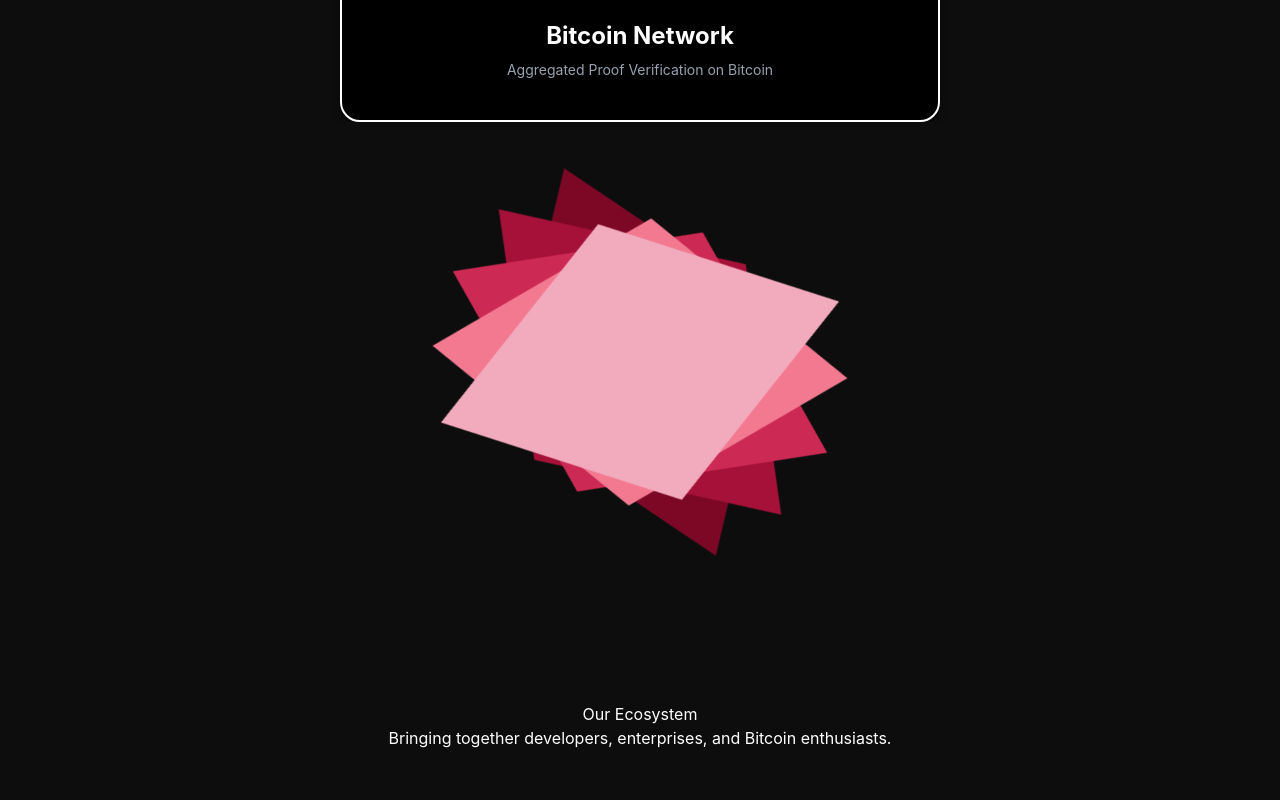
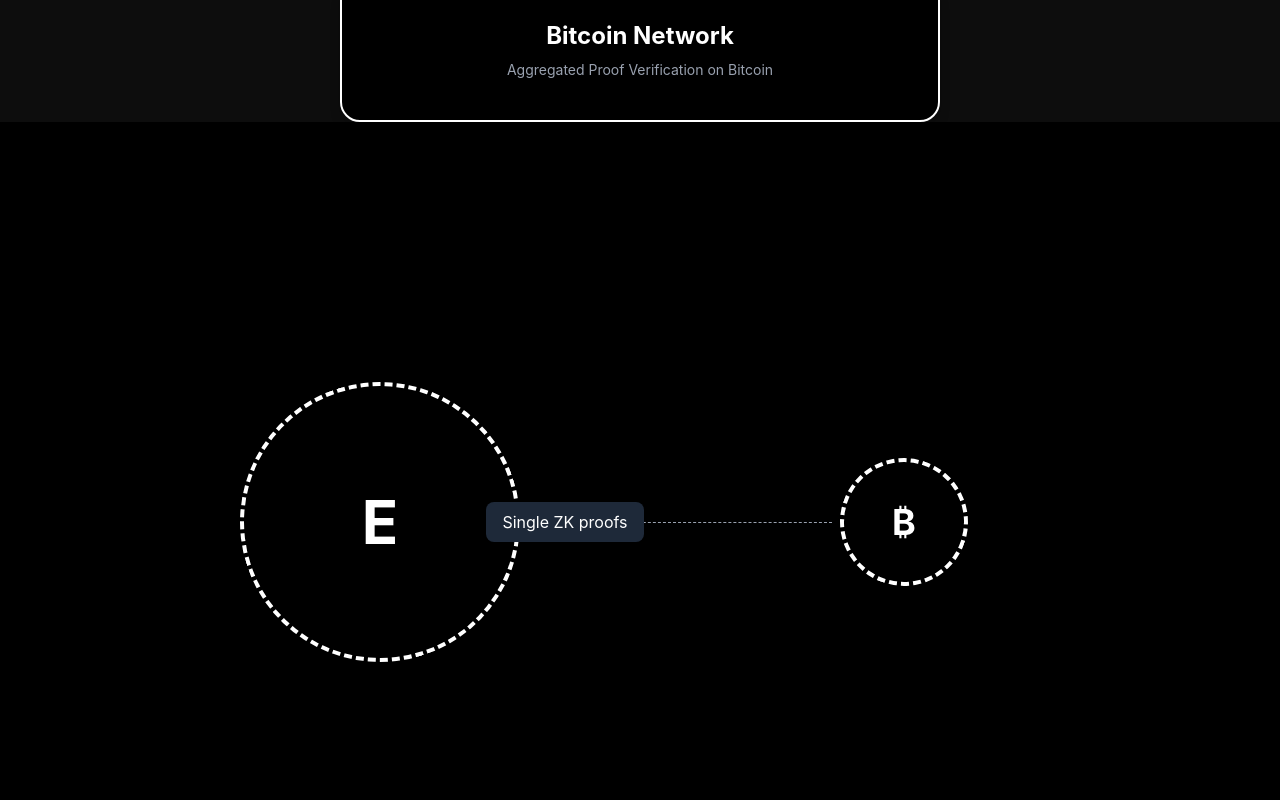
Before and after one commit to Khanh041003/Landingpage, a React (Vite) app in the folder my-project/: page / in a window 1280 px wide. Shown: the part 2160-2960 px from the top of the page. Built offline with nearby package versions, Linux system fonts and the light colour scheme.

Commit message:
section4

```diff
--- a/my-project/src/pages/Main.jsx
+++ b/my-project/src/pages/Main.jsx
@@ -1,4 +1,32 @@
+import { useEffect, useState } from "react";
+
 export function MainPage() {
+    const [position, setPosition] = useState("25%");
+  const [rotationE, setRotationE] = useState(0);
+  const [rotationB, setRotationB] = useState(0);
+
+  useEffect(() => {
+    const interval = setInterval(() => {
+      setPosition((prev) => {
+        let newPos = parseFloat(prev) + 1;
+        if (newPos >= 75) {
+          return "25%";
+        }
+        return `${newPos}%`;
+      });
+    }, 100);
+
+    return () => clearInterval(interval);
+  }, []);
+
+  useEffect(() => {
+    const rotateInterval = setInterval(() => {
+      setRotationE((prev) => (prev + 2) % 360);
+      setRotationB((prev) => (prev - 2) % 360);
+    }, 50);
+
+    return () => clearInterval(rotateInterval);
+  }, []);
     return (
         <>
             <div className="App">
@@ -128,6 +156,42 @@
                         </p>
                         </div>
                     </div>
+                    {/* section4 */}
+                    <div className="relative flex items-center justify-center min-h-screen bg-black">
+                    {/* Background lines and dots */}
+                    <div className="absolute inset-0">
+                        <div className="grid grid-cols-2 h-full">
+                        <div className="relative flex items-center justify-end pr-10 mr-20">
+                            <div className="relative w-70 h-70 flex items-center justify-center">
+                            <div
+                                className="absolute inset-0 border-4 border-dashed border-white rounded-full "
+                                style={{ transform: `rotate(${rotationE}deg)` }}
+                            ></div>
+                            <span className="text-6xl font-bold text-white z-10">E</span>
+                            </div>
+                        </div>
+                        <div className="relative flex items-center justify-start pl-10">
+                            <div className="relative w-32 h-32 flex items-center justify-center ml-40">
+                            <div
+                                className="absolute inset-0 border-4 border-dashed border-white rounded-full"
+                                style={{ transform: `rotate(${rotationB}deg)` }}
+                            ></div>
+                            <span className="text-4xl font-bold text-white z-10">₿</span>
+                            </div>
+                        </div>
+                        </div>
+                        {/* Connecting line */}
+                        <div className="absolute top-1/2 left-2/5 w-1/4 border-t-1 border-dashed border-gray-400" />
+                        {/* Moving Label */}
+                        <div
+                        className="absolute top-1/2 bg-gray-800 text-white px-4 py-2 rounded-lg"
+                        style={{ left: position, transform: "translateY(-50%)" }}
+                        >
+                        Single ZK proofs
+                        </div>
+                    </div>
+                    </div>
+
                     <svg className="svg-acctive" version="1.1" xmlns="http://www.w3.org/2000/svg" viewBox="0 0 800 300">
                         <rect className="mouse" x="0" y="0" width="800" height="300"/>
                         <polygon className="turn-01 darkestTulip" points="400, 280, 310, 150, 400, 20, 490, 150"/>
```
